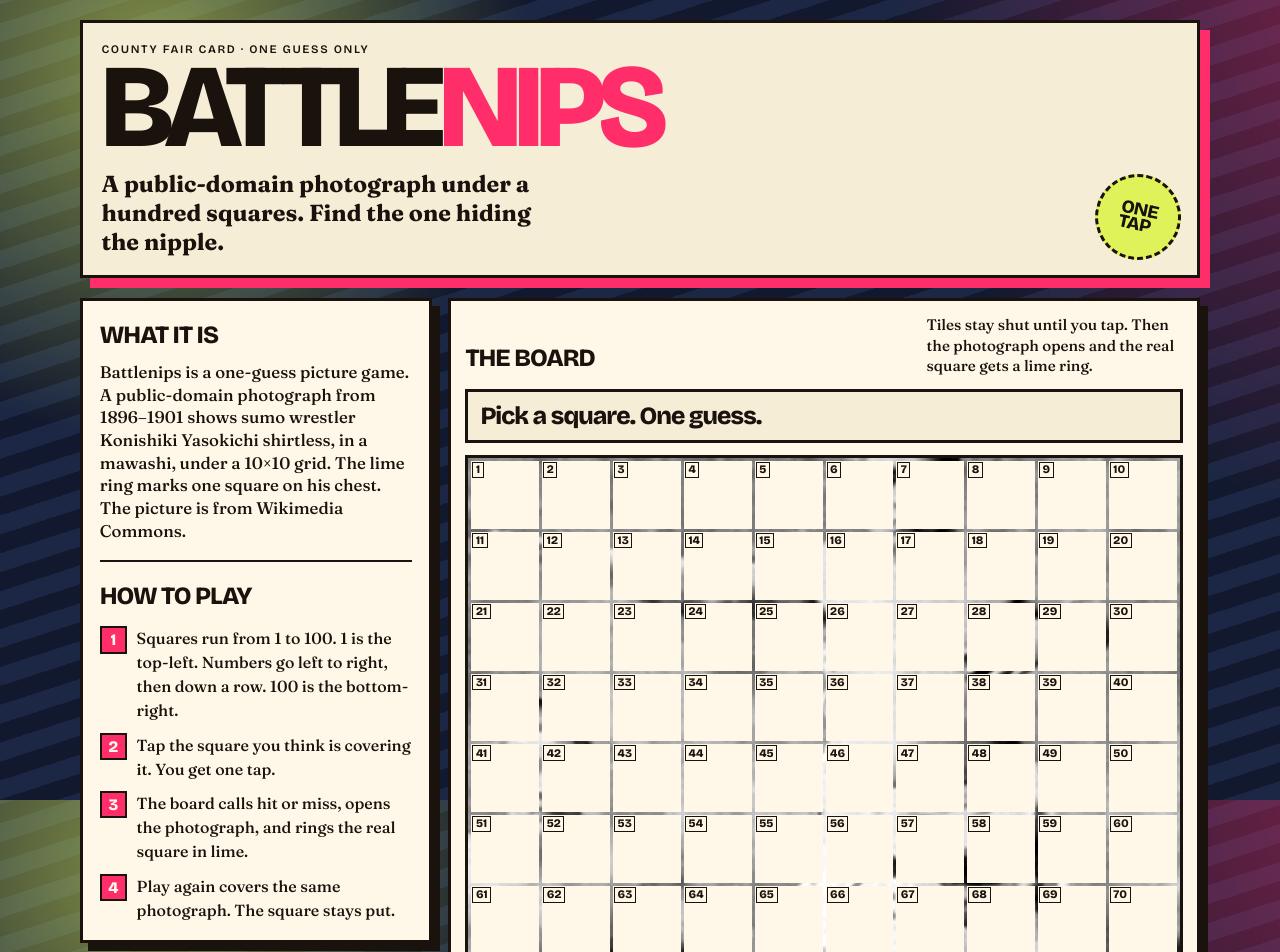
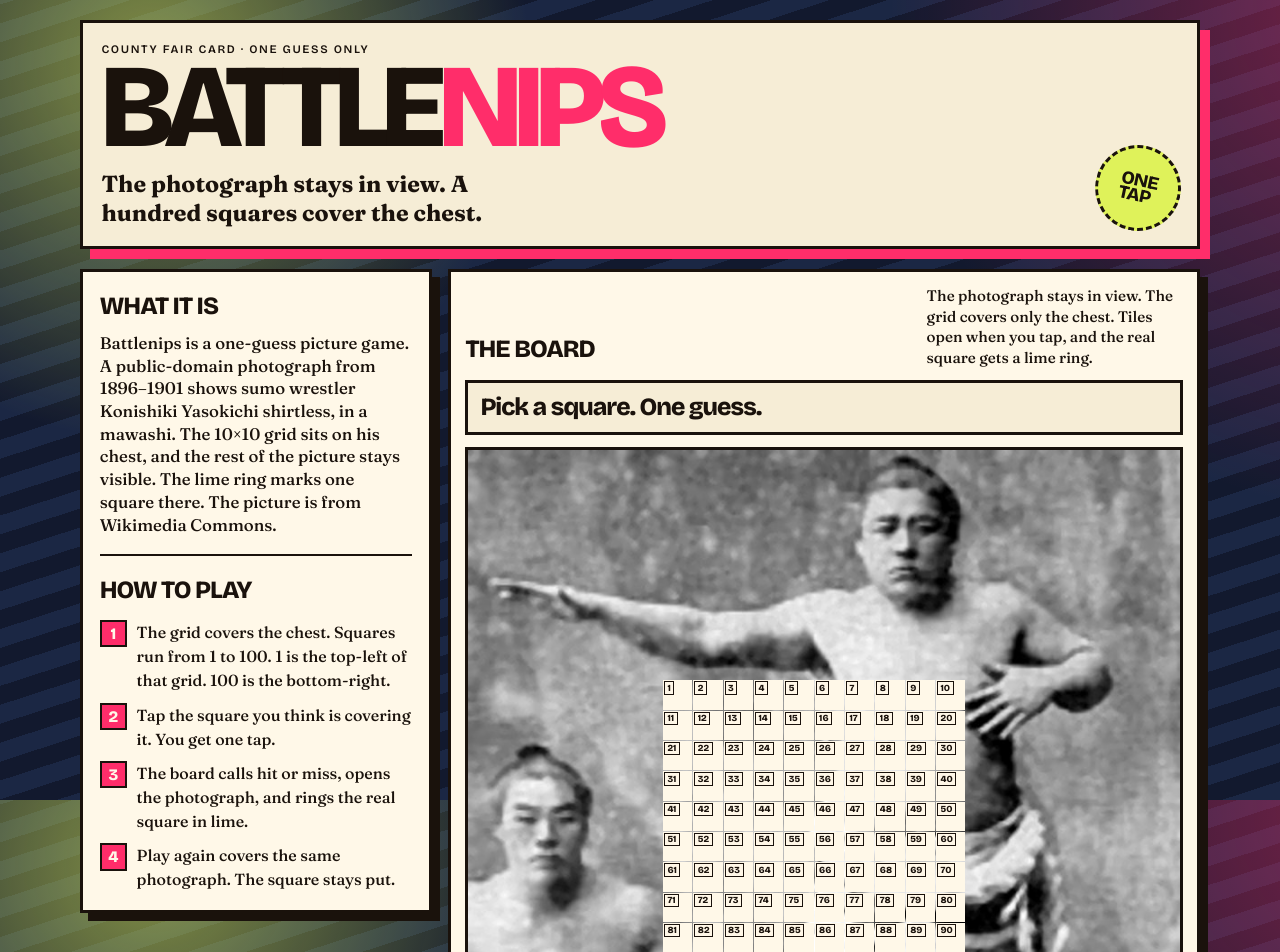
Before and after one commit to zacharymor/battlenips, a Next.js app: page / in a window 1280 px wide. Shown: the top 952 px of the page. Built offline with nearby package versions, Linux system fonts and the light colour scheme.

Commit message:
Keep the photograph visible and cover only the chest.
The full portrait stays on the board, and the 10×10 grid sits on the chest.

```diff
--- a/src/app/globals.css
+++ b/src/app/globals.css
@@ -246,25 +246,27 @@
 .board {
   position: relative;
   width: 100%;
-  aspect-ratio: 1;
+  aspect-ratio: 395 / 457;
   border: 3px solid var(--ink);
   background: var(--ink);
   overflow: hidden;
 }
 
 .board-art {
-  object-fit: cover;
+  object-fit: contain;
 }
 
-.mark-layer,
 .cells {
   position: absolute;
-  inset: 0;
+  left: 27.34%;
+  top: 28.01%;
+  width: 42.53%;
+  aspect-ratio: 1;
   display: grid;
   grid-template-columns: repeat(10, minmax(0, 1fr));
   grid-template-rows: repeat(10, minmax(0, 1fr));
-  gap: 3px;
-  padding: 3px;
+  gap: 1px;
+  z-index: 2;
 }
 
 .mark-layer {
@@ -330,7 +332,7 @@
   left: 1px;
   font-family: var(--font-display), sans-serif;
   font-weight: 800;
-  font-size: clamp(0.48rem, 1.55vw, 0.72rem);
+  font-size: clamp(0.38rem, 0.9vw, 0.58rem);
   line-height: 1;
   background: rgba(255, 248, 232, 0.92);
   padding: 0.08rem 0.16rem 0.05rem;
--- a/src/app/layout.tsx
+++ b/src/app/layout.tsx
@@ -17,7 +17,7 @@
 export const metadata: Metadata = {
   title: "Battlenips",
   description:
-    "A one-guess picture game. A public-domain photograph of shirtless sumo wrestler Konishiki Yasokichi hides under a 10×10 grid numbered 1 to 100.",
+    "A one-guess picture game. A public-domain photograph of shirtless sumo wrestler Konishiki Yasokichi, with a 10×10 grid over his chest.",
 };
 
 export const viewport: Viewport = {
--- a/src/app/page.tsx
+++ b/src/app/page.tsx
@@ -10,7 +10,7 @@
           <span className="word-nips">nips</span>
         </h1>
         <p className="lede">
-          A public-domain photograph under a hundred squares. Find the one hiding the nipple.
+          The photograph stays in view. A hundred squares cover the chest.
         </p>
         <p className="stamp" aria-hidden="true">
           One
@@ -26,17 +26,17 @@
             <p>
               Battlenips is a one-guess picture game. A public-domain
               photograph from 1896–1901 shows sumo wrestler Konishiki
-              Yasokichi shirtless, in a mawashi, under a 10×10 grid. The lime
-              ring marks one square on his chest. The picture is from
-              Wikimedia Commons.
+              Yasokichi shirtless, in a mawashi. The 10×10 grid sits on his
+              chest, and the rest of the picture stays visible. The lime ring
+              marks one square there. The picture is from Wikimedia Commons.
             </p>
           </section>
           <section>
             <h2>How to play</h2>
             <ol className="steps">
               <li>
-                <span>Squares run from 1 to 100. 1 is the top-left. Numbers
-                go left to right, then down a row. 100 is the bottom-right.</span>
+                <span>The grid covers the chest. Squares run from 1 to 100.
+                1 is the top-left of that grid. 100 is the bottom-right.</span>
               </li>
               <li>
                 <span>Tap the square you think is covering it. You get one
--- a/src/components/game-board.tsx
+++ b/src/components/game-board.tsx
@@ -4,7 +4,7 @@
 import { useEffect, useId, useRef, useState } from "react";
 
 const SQUARES = 100;
-const TARGET = 34;
+const TARGET = 33;
 
 export function GameBoard() {
   const [guess, setGuess] = useState<number | null>(null);
@@ -46,8 +46,8 @@
       <div className="game-head">
         <h2 id="board-title">The board</h2>
         <p className="game-note">
-          Tiles stay shut until you tap. Then the photograph opens and the real
-          square gets a lime ring.
+          The photograph stays in view. The grid covers only the chest. Tiles
+          open when you tap, and the real square gets a lime ring.
         </p>
       </div>
 
@@ -74,7 +74,7 @@
       <div className="board">
         <Image
           src="/photo.jpg"
-          alt="Public-domain photograph of shirtless sumo wrestler Konishiki Yasokichi, hidden under the numbered grid."
+          alt="Public-domain photograph of shirtless sumo wrestler Konishiki Yasokichi. The numbered grid covers his chest."
           fill
           priority
           sizes="(max-width: 860px) 100vw, 560px"
@@ -83,7 +83,7 @@
         <div
           className="cells"
           role="group"
-          aria-label="10 by 10 grid. Square 1 is top-left. Square 100 is bottom-right."
+          aria-label="10 by 10 grid over the chest. Square 1 is top-left. Square 100 is bottom-right."
           aria-describedby={statusId}
         >
           {Array.from({ length: SQUARES }, (_, index) => {
```
Also changed, not shown: public/photo.jpg.
